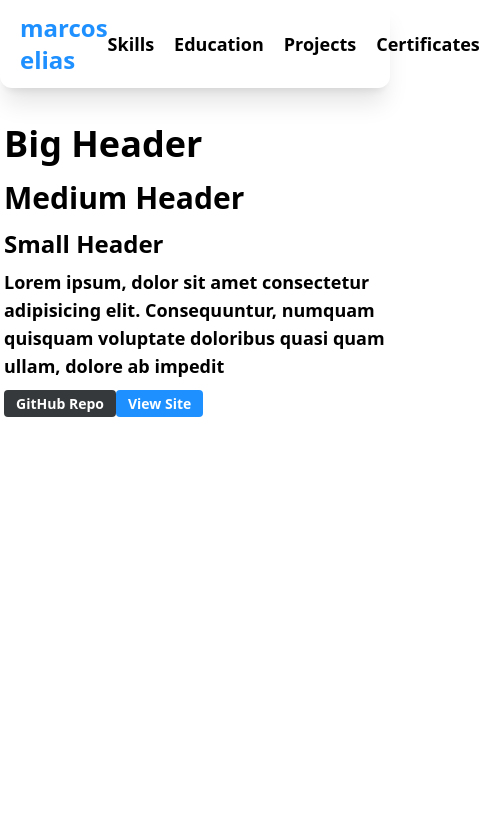
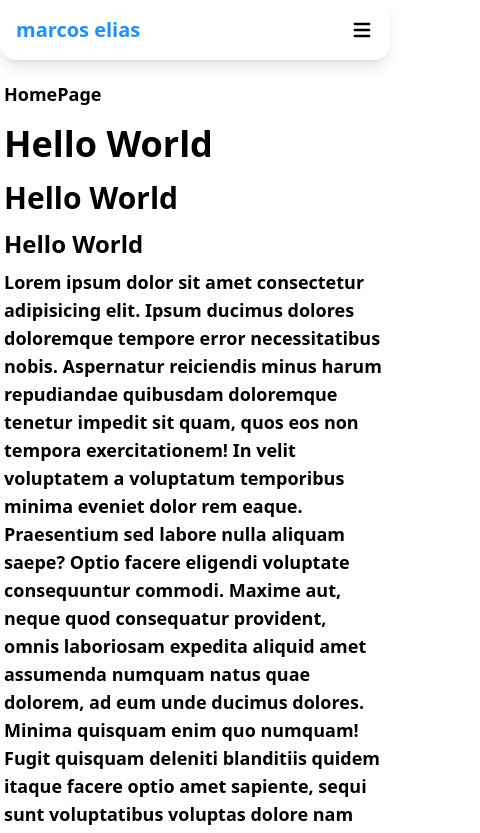
Before and after one commit to mark-elias/MyPortfolio_Next.js, a Next.js app: page / in a window 390 px wide. Shown: the top 833 px of the page, 480 px wide, since content can reach past the window. Built offline with nearby package versions, Linux system fonts and the light colour scheme.

Commit message:
Mobile Responsive NavBar, updated styling

```diff
--- a/app/NavBar.tsx
+++ b/app/NavBar.tsx
@@ -1,20 +1,72 @@
+"use client";
+import { IoClose } from "react-icons/io5";
+import { HiMenu } from "react-icons/hi";
+import { useState } from "react";
 import Link from "next/link";
-import React from "react";
 
-function NavBar() {
+const Navbar = () => {
+  const [isOpen, setIsOpen] = useState(false);
+
+  const toggleMenu = () => {
+    setIsOpen(!isOpen);
+  };
+
   return (
-    <nav className="flex justify-between items-center px-5 py-3 top-0 sticky shadow-xl rounded-b-xl bg-white">
-      <div>
-        <Link href="/" className="text-2xl text-customPrimary">marcos elias</Link>
-      </div>
-      <div className="flex gap-5">
-        <Link href="/">Skills</Link>
-        <Link href="/">Education</Link>
-        <Link href="/">Projects</Link>
-        <Link href="/">Certificates</Link>
+    <nav className="bg-white top-0 sticky shadow-lg rounded-b-2xl flex justify-between p-4 items-center">
+      <Link href="/" className="text-xl font-bold text-customPrimary">
+        marcos elias
+      </Link>
+
+      {/* Mobile Button */}
+      {!isOpen ? (
+        <HiMenu
+          onClick={() => toggleMenu()}
+          className="md:hidden text-2xl hover:scale-110"
+        ></HiMenu>
+      ) : (
+        <IoClose
+          onClick={() => toggleMenu()}
+          className="md:hidden text-3xl hover:scale-110"
+        ></IoClose>
+      )}
+
+      {/* Mobile Menu */}
+      {isOpen && (
+        <div className="md:hidden absolute top-[60px] w-full flex justify-end left-0">
+          <div className="bg-zinc-100 w-[150px] mr-[14px] rounded-b-2xl shadow-inner px-3 py-5">
+            <div>
+              <Link href={"/"} className="nav-link">
+                Skills
+              </Link>
+            </div>
+            <div>
+              <Link href={"/"} className="nav-link">
+                Education
+              </Link>
+            </div>
+            <div>
+              <Link href={"/"} className="nav-link">
+                Projects
+              </Link>
+            </div>
+            <div>
+              <Link href={"/"} className="nav-link">
+                Certificates
+              </Link>
+            </div>
+          </div>
+        </div>
+      )}
+
+      {/* Desktop Links */}
+      <div className="hidden md:flex gap-6">
+        <Link href="/">Home</Link>
+        <Link href="/about">About</Link>
+        <Link href="/services">Services</Link>
+        <Link href="/contact">Contact</Link>
       </div>
     </nav>
   );
-}
+};
 
-export default NavBar;
+export default Navbar;
--- a/app/globals.css
+++ b/app/globals.css
@@ -2,7 +2,7 @@
 @tailwind components;
 @tailwind utilities;
 
-@layer base {
+@layer base{
     body{
         @apply text-lg font-semibold
     }
@@ -21,13 +21,7 @@
     p{
         @apply my-2
     }
-}
-
-@layer components{
-    .git-link{
-        @apply bg-customSecondary px-3 py-1 rounded text-white text-sm
-    }
-    .site-link{
-        @apply bg-customPrimary px-3 py-1 rounded text-white text-sm
+    nav a{
+        @apply hover:text-customPrimary
     }
 }
--- a/app/page.tsx
+++ b/app/page.tsx
@@ -1,22 +1,57 @@
-import Link from "next/link";
 import React from "react";
 
 function HomePage() {
   return (
     <div>
-      <h1>Big Header</h1>
-      <h2>Medium Header</h2>
-      <h3>Small Header</h3>
+      HomePage
+      <h1>Hello World</h1>
+      <h2>Hello World</h2>
+      <h3>Hello World</h3>
       <p>
-        Lorem ipsum, dolor sit amet consectetur adipisicing elit. Consequuntur,
-        numquam quisquam voluptate doloribus quasi quam ullam, dolore ab impedit
+        Lorem ipsum dolor sit amet consectetur adipisicing elit. Ipsum ducimus
+        dolores doloremque tempore error necessitatibus nobis. Aspernatur
+        reiciendis minus harum repudiandae quibusdam doloremque tenetur impedit
+        sit quam, quos eos non tempora exercitationem! In velit voluptatem a
+        voluptatum temporibus minima eveniet dolor rem eaque. Praesentium sed
+        labore nulla aliquam saepe? Optio facere eligendi voluptate consequuntur
+        commodi. Maxime aut, neque quod consequatur provident, omnis laboriosam
+        expedita aliquid amet assumenda numquam natus quae dolorem, ad eum unde
+        ducimus dolores. Minima quisquam enim quo numquam! Fugit quisquam
+        deleniti blanditiis quidem itaque facere optio amet sapiente, sequi sunt
+        voluptatibus voluptas dolore nam rerum natus placeat odio. Tempore
+        exercitationem ex quaerat rerum aliquid! Suscipit, earum illo. Doloribus
+        quos ipsum culpa laudantium animi tempora veritatis fuga dolore sequi
+        quaerat provident fugiat, illum ab corporis, rem optio. Quos ipsa sequi,
+        earum rem tempore commodi dicta natus impedit reiciendis magni neque
+        rerum, veniam et. Unde hic ad laboriosam reiciendis suscipit expedita
+        sequi maiores eum quisquam mollitia illo qui voluptas temporibus ut
+        minus facere itaque accusamus consectetur, adipisci tempora facilis
+        error, rerum dolor. Sint veniam tempore consectetur sequi at hic minima
+        aut dolores praesentium architecto nulla tenetur repudiandae corrupti
+        eum, quis fugiat nemo commodi nobis aliquam nesciunt, suscipit dolorem
+        debitis. Accusamus ipsam necessitatibus voluptatibus molestiae ullam
+        tempora esse fuga labore, repellendus quisquam maxime assumenda numquam
+        id, sunt aspernatur iusto laboriosam consectetur rerum dolorem tempore
+        culpa cumque reiciendis illum temporibus! Numquam repellat, tempora
+        laboriosam ad eos cumque expedita porro beatae, nemo minus eveniet.
+        Harum debitis iusto qui illum expedita esse, pariatur dicta aut libero
+        eaque hic aspernatur tempora, ex iure voluptate optio voluptatibus
+        voluptatem! Dicta accusamus sequi nam repellat nobis praesentium
+        reprehenderit dolorem est beatae? Quas laudantium explicabo expedita
+        nostrum optio laborum molestiae mollitia facilis dolores veritatis animi
+        odio rem eius nulla numquam, eum architecto harum, itaque alias
+        excepturi dicta vitae. Magni recusandae ullam atque nostrum quae placeat
+        veritatis ex molestiae? A, officia ducimus alias quas minus dolorum
+        odit. Iste vel quos dolores commodi iure culpa pariatur unde doloremque.
+        Officia ex quae eveniet. Fuga, deleniti modi cupiditate similique quos
+        eaque dicta, possimus ad amet nisi unde nostrum mollitia exercitationem
+        expedita, ipsam consequatur laudantium animi? Nihil alias eius deleniti
+        dicta quos commodi qui similique quod voluptates odio officia corporis
+        nisi laudantium mollitia aliquid ipsam quas exercitationem harum,
+        architecto amet, repellendus optio odit voluptatem tempore!
+        Reprehenderit inventore numquam unde eum, commodi perferendis. Dolores
+        officia natus veniam aut nostrum error eveniet distinctio quam est!
       </p>
-      <Link href={"/"} className="git-link">
-        GitHub Repo
-      </Link>
-      <Link href={"/"} className="site-link">
-        View Site
-      </Link>
     </div>
   );
 }
```
Also changed, not shown: package.json (+5 -4 lines), 1 other file (tests, documents, lock files or other folders).
